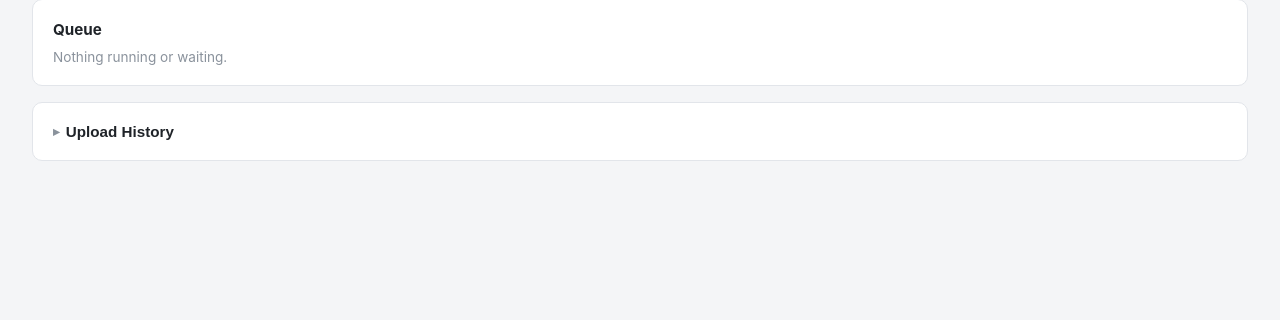
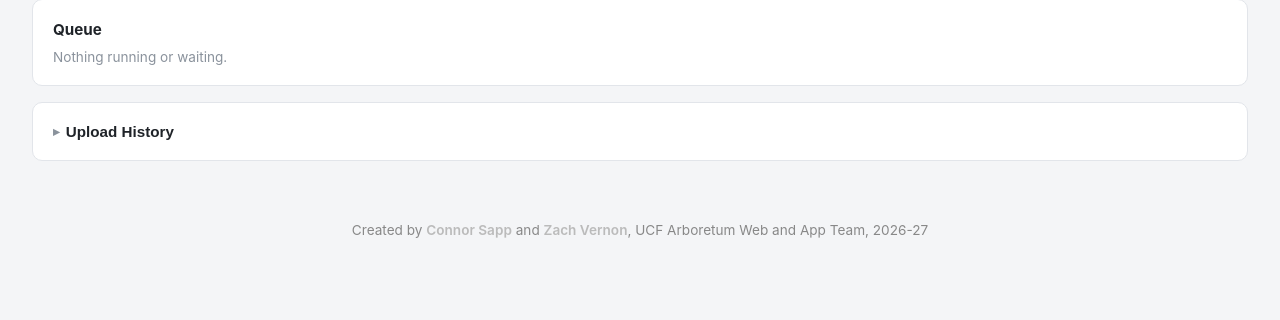
Before and after one commit to cwsapp05/ArbCameraTrapCV, a Flask app: page / in a window 1280 px wide. Shown: the part 359-679 px from the top of the page. Run offline with Flask 3, Linux system fonts and the light colour scheme; data that the repository does not hold is empty.

Commit message:
Added credit footer

```diff
--- a/static/style.css
+++ b/static/style.css
@@ -1111,3 +1111,17 @@ button:disabled { background: #a9b4c2; cursor: not-allowed; }
   padding: 0.2rem 0.5rem;
 }
 .video-modal-close:hover { background: none; color: #d0d5dc; }
+
+.app-credit {
+  text-align: center;
+  margin-top: 2rem;
+  padding-top: 1rem;
+  /*border-top: 1px solid rgba(255, 255, 255, 0.08); */
+  font-size: 0.85rem;
+  color: #888;
+}
+
+.app-credit strong {
+  color: #bbb;
+  font-weight: 600;
+}
--- a/templates/index.html
+++ b/templates/index.html
@@ -70,6 +70,7 @@
         <ul id="upload-history-list" class="upload-history-list"></ul>
       </div>
     </div>
+
   </section>
 
   <!-- REVIEW TAB -->
@@ -270,6 +271,10 @@
   </div>
 </div>
 
+<footer class="app-credit">
+  <p>Created by <strong>Connor Sapp</strong> and <strong>Zach Vernon</strong>, UCF Arboretum Web and App Team, 2026-27</p>
+</footer>
+
 <script src="{{ url_for('static', filename='script.js') }}"></script>
 </body>
 </html>
```
